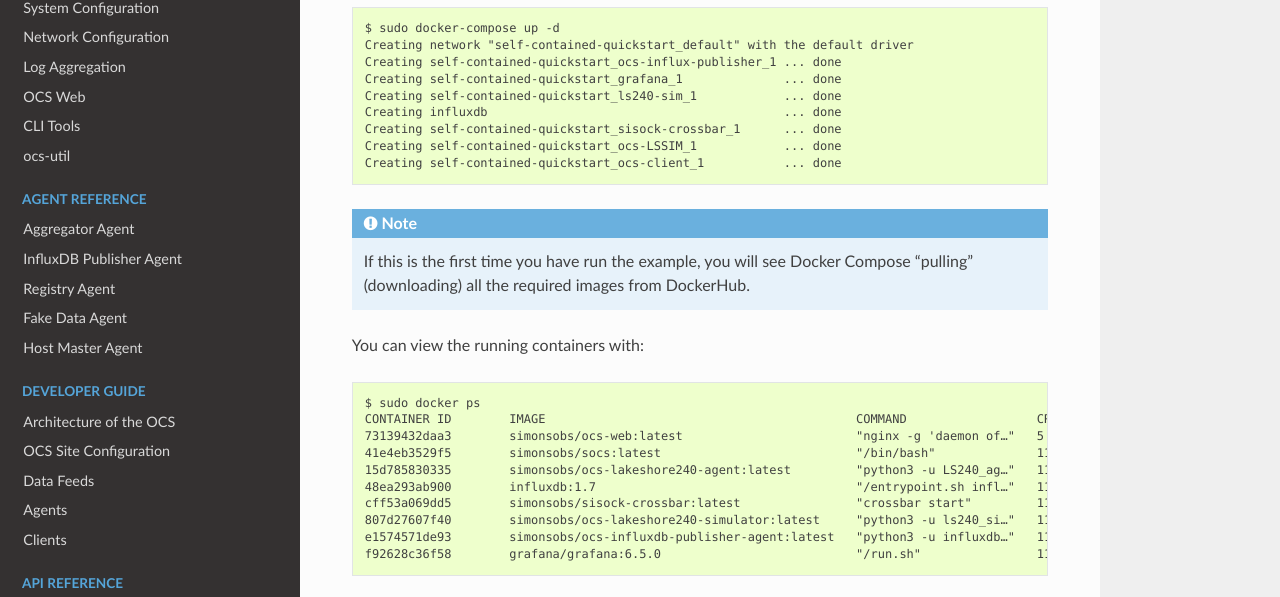
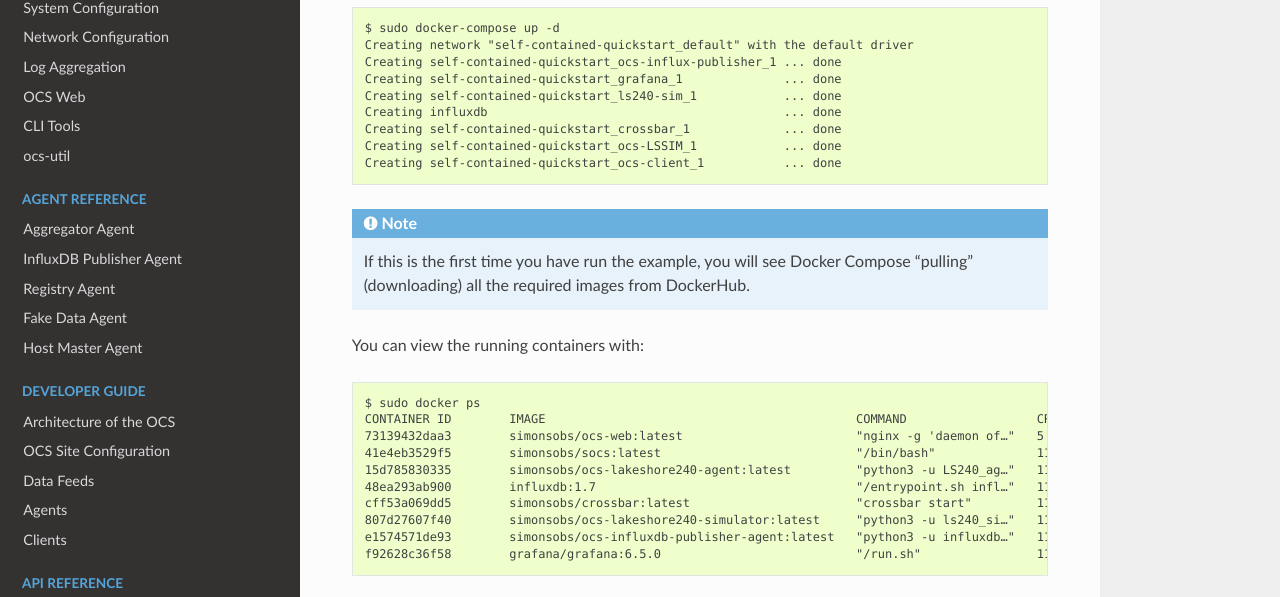
Before and after one commit to simonsobs/ocs, a Sphinx documentation site: the page built from docs/user/quickstart.rst, in a window 1280 px wide and 900 px high, scrolled down 3335 px. Shown: the part 239-836 px from the top of the window. Built offline with Sphinx 7.4.7 and the Read the Docs theme 2.0.0, drawn with Linux system fonts in a browser that asks for light colours; some of the changed text lies outside the part shown.

Commit message:
Create ocs-crossbar Dockerfile and remove sisock refs
"sisock-crossbar" is the old crossbar server provided by the sisock repo.
Per #135, we want to redraw the separation between sisock and ocs. This creates
a Dockerfile from which we build a crossbar server Docker image with a sensible
default ocs-centric crossbar configuration already in the image. We also rename
all references to "sisock-crossbar" to simply just "crossbar" in the docs.

closes #135

```diff
--- a/docs/developer/agents.rst
+++ b/docs/developer/agents.rst
@@ -361,8 +361,8 @@
         # Run registry on container startup
         ENTRYPOINT ["python3", "-u", "hwp_simulator_agent.py"]
 
-        CMD ["--site-hub=ws://sisock-crossbar:8001/ws", \
-             "--site-http=http://sisock-crossbar:8001/call"]
+        CMD ["--site-hub=ws://crossbar:8001/ws", \
+             "--site-http=http://crossbar:8001/call"]
 
 
 In this case, the ``WORKDIR``, ``COPY``, and ``ENTRYPOINT`` arguments are all set
--- a/docs/user/network.rst
+++ b/docs/user/network.rst
@@ -92,8 +92,8 @@
 After restarting your various docker-compose services containers that are split
 among multiple compose files should now be able to communicate using the names
 given to each service within each compose file, i.e. all services should be
-able to resolve "sisock-crossbar" instead of requiring an explicit IP address
-for the crossbar server.
+able to resolve "crossbar" instead of requiring an explicit IP address for the
+crossbar server.
 
 The Docker documentation contains more information about `Networking in Compose
 <https://docs.docker.com/compose/networking/>`_.
--- a/docs/user/quickstart.rst
+++ b/docs/user/quickstart.rst
@@ -28,8 +28,8 @@
     # Site configuration for a fake observatory.
     hub:
 
-      wamp_server: ws://sisock-crossbar:8001/ws
-      wamp_http: http://sisock-crossbar:8001/call
+      wamp_server: ws://crossbar:8001/ws
+      wamp_http: http://crossbar:8001/call
       wamp_realm: test_realm
       address_root: observatory
       registry_address: observatory.registry
@@ -86,12 +86,12 @@
       # --------------------------------------------------------------------------
       # Crossbar Server
       # --------------------------------------------------------------------------
-      sisock-crossbar:
-        image: simonsobs/sisock-crossbar:latest
+      crossbar:
+        image: simonsobs/ocs-crossbar:latest
         ports:
           - "127.0.0.1:8001:8001" # expose for OCS
         volumes:
-          - ./dot_crossbar:/app/.crossbar
+          - ./config.json:/app/crossbar/config.json
         environment:
              - PYTHONUNBUFFERED=1
 
@@ -117,15 +117,15 @@
         image: simonsobs/ocs-lakeshore240-agent:latest
         hostname: ocs-docker
         depends_on:
-          - "sisock-crossbar"
+          - "crossbar"
         environment:
           - LOGLEVEL=debug
         volumes:
           - ./:/config:ro
         command:
           - "--instance-id=LSSIM"
-          - "--site-hub=ws://sisock-crossbar:8001/ws"
-          - "--site-http=http://sisock-crossbar:8001/call"
+          - "--site-hub=ws://crossbar:8001/ws"
+          - "--site-http=http://crossbar:8001/call"
 
       # InfluxDB Publisher
       ocs-influx-publisher:
@@ -138,7 +138,7 @@
       ocs-client:
         image: simonsobs/socs:latest
         depends_on:
-          - "sisock-crossbar"
+          - "crossbar"
         stdin_open: true
         tty: true
         hostname: ocs-docker
@@ -187,7 +187,7 @@
     Creating self-contained-quickstart_grafana_1              ... done
     Creating self-contained-quickstart_ls240-sim_1            ... done
     Creating influxdb                                         ... done
-    Creating self-contained-quickstart_sisock-crossbar_1      ... done
+    Creating self-contained-quickstart_crossbar_1             ... done
     Creating self-contained-quickstart_ocs-LSSIM_1            ... done
     Creating self-contained-quickstart_ocs-client_1           ... done
 
@@ -203,7 +203,7 @@
     41e4eb3529f5        simonsobs/socs:latest                           "/bin/bash"              11 minutes ago      Up 11 minutes                                  self-contained-quickstart_ocs-client_1
     15d785830335        simonsobs/ocs-lakeshore240-agent:latest         "python3 -u LS240_ag…"   11 minutes ago      Up 11 minutes                                  self-contained-quickstart_ocs-LSSIM_1
     48ea293ab900        influxdb:1.7                                    "/entrypoint.sh infl…"   11 minutes ago      Up 11 minutes       0.0.0.0:8086->8086/tcp     influxdb
-    cff53a069dd5        simonsobs/sisock-crossbar:latest                "crossbar start"         11 minutes ago      Up 11 minutes       127.0.0.1:8001->8001/tcp   self-contained-quickstart_sisock-crossbar_1
+    cff53a069dd5        simonsobs/crossbar:latest                       "crossbar start"         11 minutes ago      Up 11 minutes       127.0.0.1:8001->8001/tcp   self-contained-quickstart_crossbar_1
     807d27607f40        simonsobs/ocs-lakeshore240-simulator:latest     "python3 -u ls240_si…"   11 minutes ago      Up 11 minutes                                  self-contained-quickstart_ls240-sim_1
     e1574571de93        simonsobs/ocs-influxdb-publisher-agent:latest   "python3 -u influxdb…"   11 minutes ago      Up 11 minutes                                  self-contained-quickstart_ocs-influx-publisher_1
     f92628c36f58        grafana/grafana:6.5.0                           "/run.sh"                11 minutes ago      Up 11 minutes       127.0.0.1:3000->3000/tcp   self-contained-quickstart_grafana_1
```
Also changed, not shown: docker-compose.yml (+9 -0 lines), docs/user/docker_config.rst (+5 -5 lines), 3 other files.
